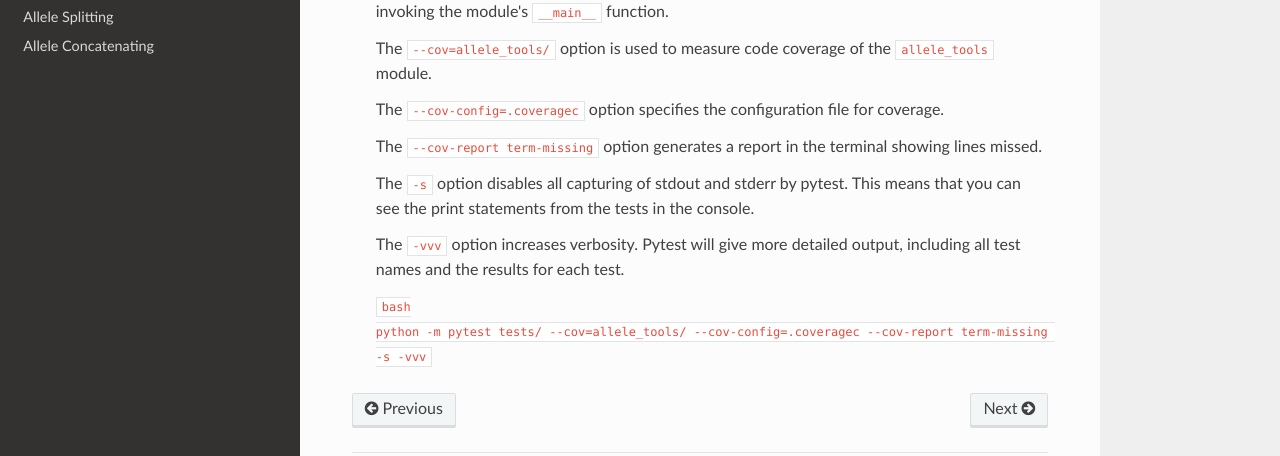
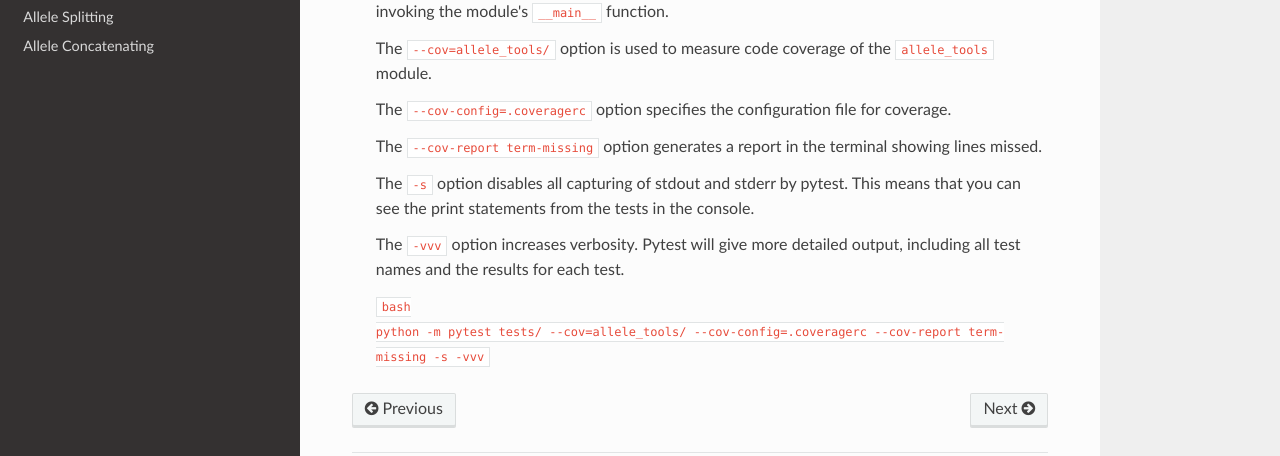
Before and after one commit to OLC-Bioinformatics/AlleleFinder, an MkDocs documentation site: the page built from docs/installation.md, in a window 1280 px wide and 900 px high, scrolled down 2136 px. Shown: the part 342-798 px from the top of the window. Built offline with MkDocs 1.6.1, drawn with Linux system fonts in a browser that asks for light colours; nearby versions of some CDN libraries.

Commit message:
docs: correct coverage config filename
Correct the filename of the coverage configuration file in the testing instructions from '.coveragec' to '.coveragerc'.

````diff
--- a/docs/installation.md
+++ b/docs/installation.md
@@ -99,7 +99,7 @@ To ensure that AlleleFinder is working correctly, you can run a set of tests. He
 
     The `--cov=allele_tools/` option is used to measure code coverage of the `allele_tools` module.
 
-    The `--cov-config=.coveragec` option specifies the configuration file for coverage.
+    The `--cov-config=.coveragerc` option specifies the configuration file for coverage.
 
     The `--cov-report term-missing` option generates a report in the terminal showing lines missed.
 
@@ -108,5 +108,5 @@ To ensure that AlleleFinder is working correctly, you can run a set of tests. He
     The `-vvv` option increases verbosity. Pytest will give more detailed output, including all test names and the results for each test.
 
     ```bash
-    python -m pytest tests/ --cov=allele_tools/ --cov-config=.coveragec --cov-report term-missing -s -vvv
+    python -m pytest tests/ --cov=allele_tools/ --cov-config=.coveragerc --cov-report term-missing -s -vvv
     ```
````
